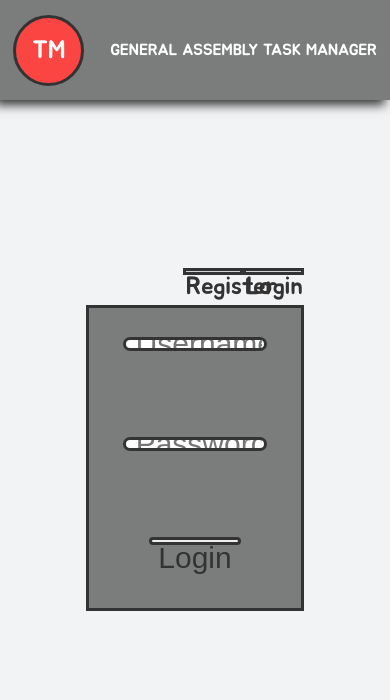
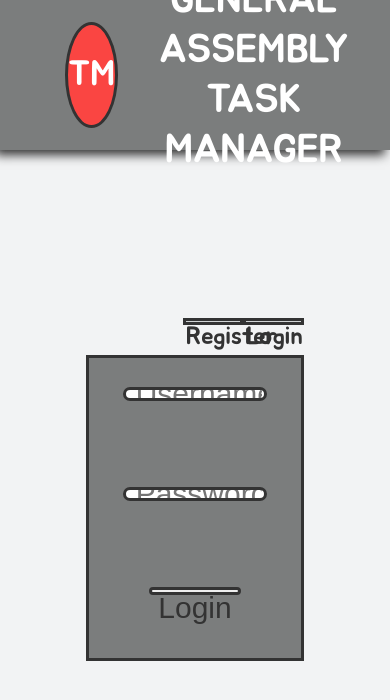
Before and after one commit to marietrull/Task_Manager_Project_3_API, a React (Create React App) app in the folder task-manager/: page / in a window 390 px wide. Shown: the top 700 px of the page. Built offline with nearby package versions, Linux system fonts and the light colour scheme.

Commit message:
Changes for mobile queries

```diff
--- a/task-manager/src/App.css
+++ b/task-manager/src/App.css
@@ -1,8 +1,6 @@
 @-ms-viewport{
   width: device-width;
 }
-
-
 
 body {
   font-family:'Jua', sans-serif;
@@ -15,10 +13,10 @@ body {
 }
 
 
-
 #logoutNone {
   visibility: hidden;
 }
+
 .Header {
   display: flex;
   justify-content: space-around;
@@ -27,6 +25,7 @@ body {
   background-color:#7B7D7D;
   box-shadow: -5px 5px 10px #333;
 }
+
 .Logo {
   display: flex;
   justify-content: center;
@@ -39,16 +38,19 @@ body {
   color: rgb(255,255,255);
   border: 3px solid #333;
 }
+
 .HeadingContain {
   display: flex;
   flex-direction: column;
   align-items: center;
   margin-right: 100px;
 }
+
 .Heading {
   font-size: 400%;
   color: #fff;
 }
+
 .Welcome {
   color: #fff;
   font-size: 35px;
@@ -95,3 +97,33 @@ body {
     margin-right: 0px;
   }
 }
+
+@media (max-width: 768px) {
+
+  .Header {
+    height: 150px;
+  }
+
+  .Logo {
+    height: 100px;
+    width: 100px;
+    font-size:35px;
+    margin-left: 65px;
+  }
+  .Heading {
+    font-size: 40px;
+  }
+  .Welcome {
+    font-size: 15px;
+    margin-top: 10px;
+  }
+
+  .HeadingContain {
+    margin-right: 0px;
+  }
+
+  .logRegField {
+    margin-top: -50px;
+  }
+
+}
--- a/task-manager/src/LoginRegister/style.css
+++ b/task-manager/src/LoginRegister/style.css
@@ -98,6 +98,4 @@
 		height:100px;
 		margin-top:15px;
 	}
-
-
 }
```
